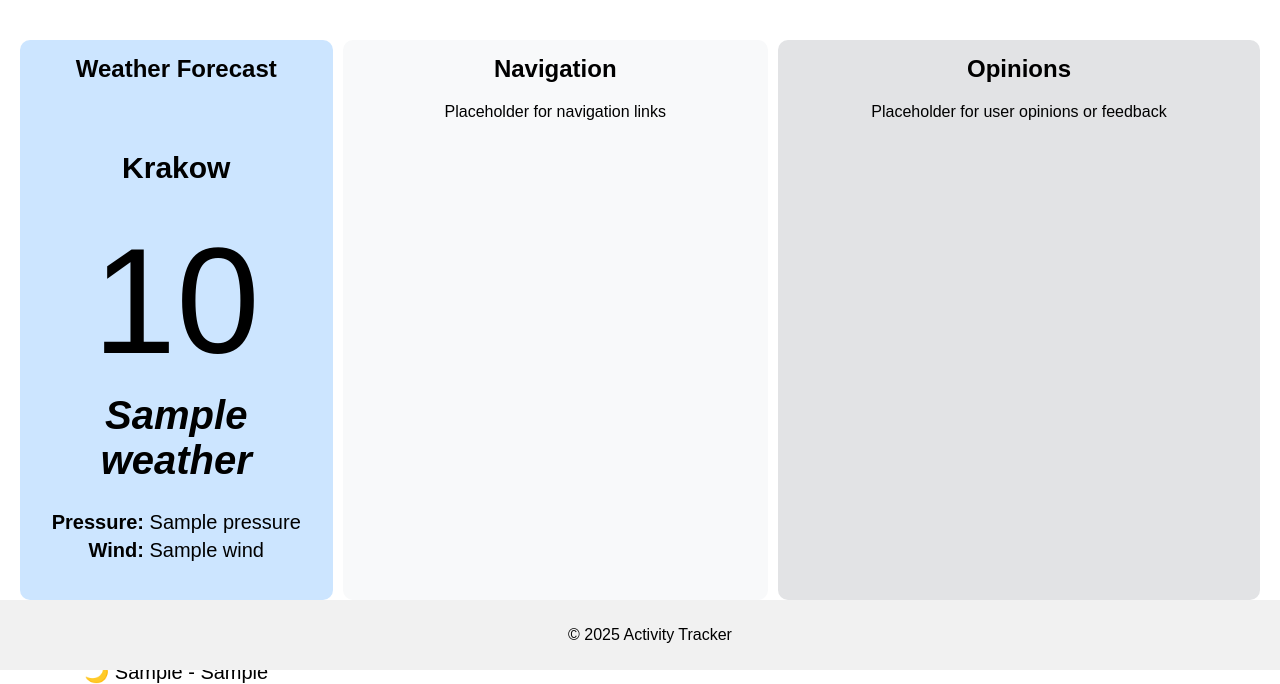
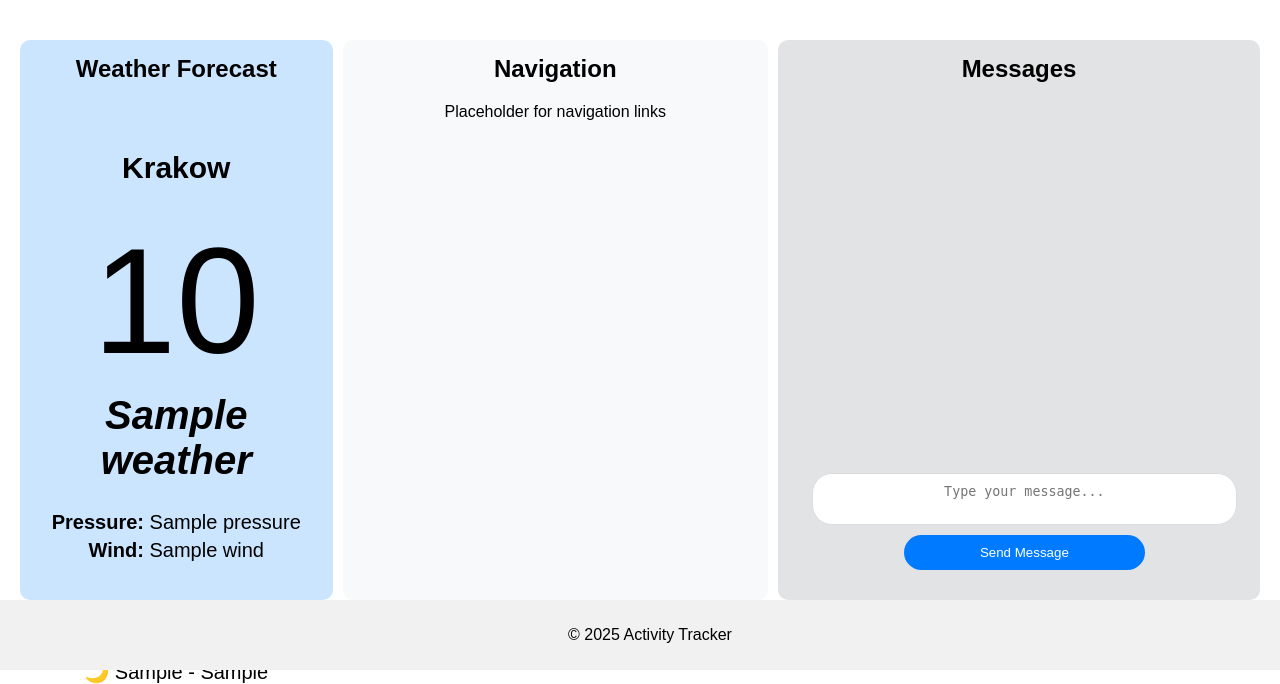
Before and after one commit to tbrania1202/Web-Application-For-Activity-Tracking, a Flask app: template app/templates/home.html in a window 1280 px wide. Shown: the part 130-814 px from the top of the page. Run offline with Flask 3, Linux system fonts and the light colour scheme; the template is opened without the code that fills it: most values are stand-ins (such as "Sample title", 1, 10 or a date in 2020).

Commit message:
Adding and displaying messages on home page finished

```diff
--- a/app/blueprints/home.py
+++ b/app/blueprints/home.py
@@ -1,4 +1,4 @@
-from flask import Blueprint, render_template, request
+from flask import Blueprint, render_template, request, redirect, url_for
 from app.scraper import scrape_website
 from app.messages_json import load_messages, add_message
 
@@ -12,6 +12,8 @@ def home_page():
         new_message = request.form.get("message", "").strip()
         if new_message:
             add_message(new_message)
+        return redirect(url_for("home.home_page"))
+
     messages = load_messages()
 
     return render_template("home.html", scraped_text=scraped_text, messages=messages)
--- a/app/static/styles.css
+++ b/app/static/styles.css
@@ -54,11 +54,24 @@ footer {
     border-radius: 10px;
 }
 
+/* City */
 .city {
     font-size: 30px;
     font-weight: bold;
 }
 
+/* Headings */
+h2 {
+    margin-top: 0;
+    text-align: center;
+}
+
+/* Weather details */
+.weather-info p {
+    margin: 5px 0;
+}
+
+/* Temperature */
 .temperature {
     font-size: 150px;
     margin: 10px 0;
@@ -80,7 +93,6 @@ footer {
 /* Sun & Moon Info */
 .sun-moon {
     font-size: 20px;
-    /* font-weight: bold; */
     margin-top: 15px;
 }
 
@@ -92,21 +104,85 @@ footer {
     border-radius: 10px;
 }
 
-/* Opinions section */
-.opinions {
+/* Messages section */
+.messages {
     width: 40%;
     background-color: #e2e3e5; /* Darker gray */
     padding: 15px;
     border-radius: 10px;
+    position: relative;
 }
 
-/* Headings */
-h2 {
-    margin-top: 0;
-    text-align: center;
+/* Container Filling Messages Section */
+.messages-container {
+    display: flex;
+    flex-direction: column;
+    justify-content: flex-end;
+    flex-grow: 1;
+    position: absolute;
+    bottom: 0;
+    height: 100%;
+    width: 96%;
+
 }
 
-/* Weather details */
-.weather-info p {
-    margin: 5px 0;
+/* New Message Input & Button */
+.new-message-container {
+    display: flex;
+    flex-direction: column;
+    gap: 10px;
+    align-items: center;
+    margin-bottom: 0px;
+    padding: 30px;
 }
+
+/* Inpt Of New Message */
+.new-message-input {
+    width: 100%;
+    padding: 10px;
+    border-radius: 20px;
+    border: 1px solid #ddd;
+    text-align: center;
+    background-color: #fff;
+    min-height: 30px;
+    resize: none;
+}
+
+/* Submit Button */
+.submit-button {
+    padding: 10px 20px;
+    border-radius: 50px;
+    border: none;
+    background-color: #007bff;
+    color: white;
+    cursor: pointer;
+    width: 60%;
+}
+
+/* Submit Button Hover */
+.submit-button:hover {
+    background-color: #0056b3;
+}
+
+/* Message List Styling */
+.message-list {
+    display: flex;
+    flex-direction: column;
+    gap: 10px;
+    margin-bottom: 0px;
+}
+
+/* Message Styling*/
+.message-bubble {
+    display: inline-block;
+    max-width: 80%;
+    background-color: #0084ff;
+    color: white;
+    padding: 12px 16px;
+    border-radius: 18px;
+    word-wrap: break-word;
+    text-align: left;
+    font-size: 16px;
+    position: relative;
+    width: fit-content;
+}
--- a/app/templates/home.html
+++ b/app/templates/home.html
@@ -31,10 +31,26 @@
         <p>Placeholder for navigation links</p>
     </div>
 
-    <!-- Opinions Section -->
-    <div class="opinions">
-        <h2>Opinions</h2>
-        <p>Placeholder for user opinions or feedback</p>
+    <!-- Messages Section -->
+    <div class="messages">
+        <h2>Messages</h2>
+
+        <div class="messages-container">
+            <div class="message-list">
+                {% for message in messages %}
+                    <div class="message-bubble">
+                        {{ message }}
+                    </div>
+                {% endfor %}
+            </div>
+
+            <form action="/" method="POST">
+                <div class="new-message-container">
+                    <textarea type="text" name="message" placeholder="Type your message..." maxlength="150" class="new-message-input" required></textarea>
+                    <button type="submit" class="submit-button">Send Message</button>
+                </div>
+            </form>
+        </div>
     </div>
 </div>
 
```
Also changed, not shown: app/messages.json (+5 -5 lines).
